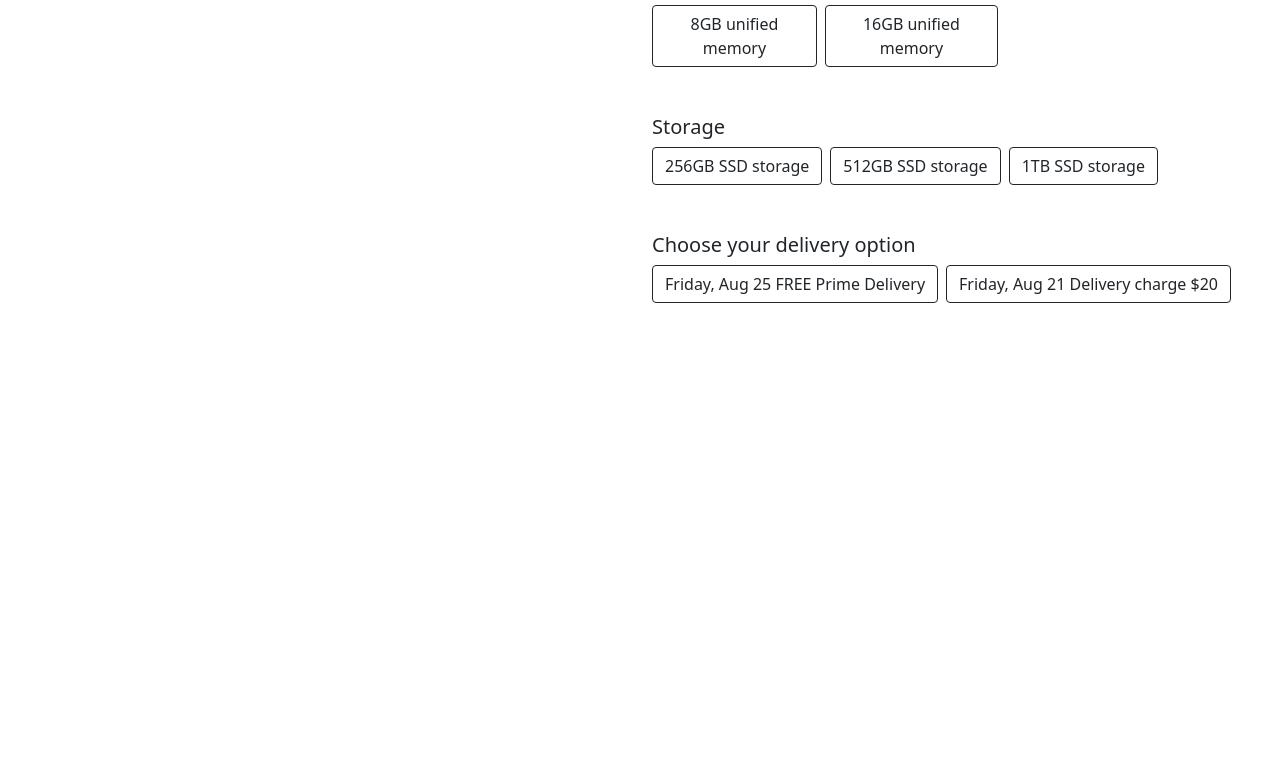
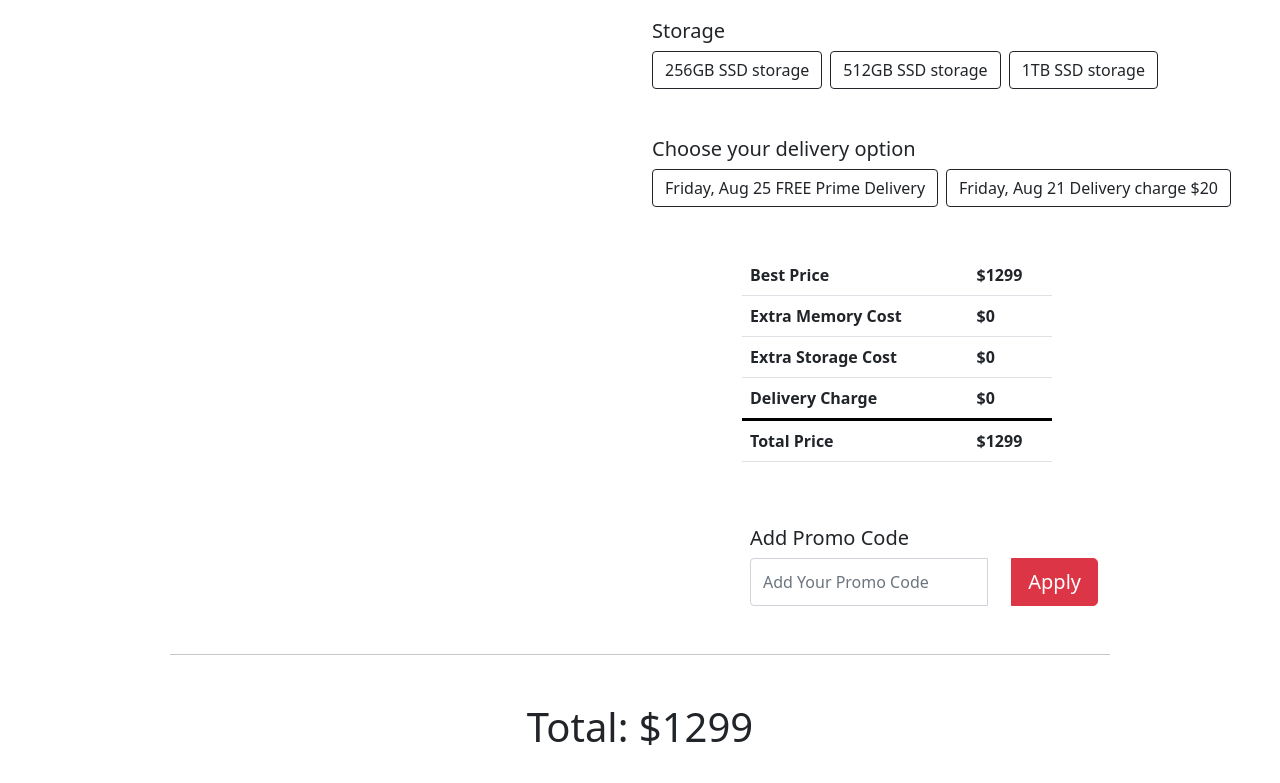
Before and after one commit to bakhtiar-abid/mac-book-pro, a plain HTML site: page index.html in a window 1280 px wide. Shown: the part 487-1270 px from the top of the page. Before the commit the page ends 890 px from the top, so only its background shows below. Drawn offline with nearby package versions, Linux system fonts and the light colour scheme.

Commit message:
Price Detail, Promo Code Detail, & Total Information Added

```diff
--- a/CSS/styles.css
+++ /dev/null
@@ -1,7 +0,0 @@
-/*--------------------------------------------
- Mac Image and details description style
- --------------------------------------------*/
-
-.description {
-   padding: 100px 200px;
-}
--- a/index.html
+++ b/index.html
@@ -13,17 +13,18 @@
          crossorigin="anonymous"
       />
 
-      <link rel="stylesheet" href="CSS/styles.css" />
    </head>
    <body>
       <!-- main section start -->
       <main>
+
          <section class="container">
-            <div class="row description">
-               <div class="col-6">
-                  <img width="350px" src="images/mac.png" alt="" />
+            <div class="row" style="padding: 100px 100px;">
+                <!-- Customize Blue 24-inch iMac with Apple M1 chip Details Field -->
+               <div class="col-lg-6 col-12">
+                  <img class="ms-5" width="350px" src="images/mac.png" alt="" />
                </div>
-               <div class="col-6">
+               <div class="col-lg-6 col-md-12">
                   <div class="">
                      <h1 class="">
                         Customize your Blue 24-inch iMac with Apple M1 chip
@@ -36,6 +37,7 @@
                         English.
                      </p>
                   </div>
+                  <!-- Memory Feild -->
                   <div>
                      <h5>Memory</h5>
                      <div class="d-flex">
@@ -51,6 +53,7 @@
                         </div>
                      </div>
                   </div>
+                  <!-- Storgae Feild -->
                   <div class="my-5">
                      <h5>Storage</h5>
                      <div class="d-flex">
@@ -71,6 +74,7 @@
                         </div>
                      </div>
                   </div>
+                  <!-- Delivery Option Field -->
                   <div>
                      <h5>Choose your delivery option</h5>
                      <div class="d-flex">
@@ -91,9 +95,88 @@
                      </div>
                   </div>
                </div>
+               <!-- Price Inforamtion Field -->
+               <div class=" my-5 ms-3" style="padding-left: 556px;">
+                  <div class="col-10">
+                     <table class="table">
+                        <tbody>
+                           <tr>
+                              <th scope="row">Best Price</th>
+                              <td id="best-price" class="fw-bold">
+                                 $<span>1299</span>
+                              </td>
+                           </tr>
+                           <tr>
+                              <th scope="row">Extra Memory Cost</th>
+                              <td id="extra-memory" class="fw-bold">
+                                 $<span>0</span>
+                              </td>
+                           </tr>
+                           <tr>
+                              <th scope="row">Extra Storage Cost</th>
+                              <td id="extra-storage" class="fw-bold">
+                                 $<span>0</span>
+                              </td>
+                           </tr>
+                           <tr>
+                              <th
+                                 style="border-bottom: 3px solid black"
+                                 ;
+                                 scope="row"
+                              >
+                                 Delivery Charge
+                              </th>
+                              <td
+                                 style="border-bottom: 3px solid black"
+                                 ;
+                                 id="Delivery charge"
+                                 class="fw-bold"
+                              >
+                                 $<span>0</span>
+                              </td>
+                           </tr>
+                           <tr>
+                              <th scope="row">Total Price</th>
+                              <td id="extra-storage" class="fw-bold">
+                                 $<span>1299</span>
+                              </td>
+                           </tr>
+                        </tbody>
+                     </table>
+                  </div>
+                  <!--End of Price Inforamtion Field -->
+               </div>
+               <!-- Promo Code Field -->
+               <div class="promo-details" style="padding-left: 580px">
+                  <h5>Add Promo Code</h5>
+                  <div class="input-group">
+                     <input
+                        type="text"
+                        class="form-control w-50"
+                        id=""
+                        placeholder="Add Your Promo Code"
+                     />
+                     <div class="input-group-append ms-4"></div>
+                        <button type="button" class="btn btn-danger btn-lg ">
+                           Apply
+                        </button>
+                     </div>
+                  </div>
+                  <hr class="my-5">
+                  <!-- Total  Price Feild-->
+                  <div>
+                      <h1 class="text-center" >Total: $<span>1299</span></h1>
+                    </div>
+
+               </div>
+
             </div>
          </section>
+         <!-- Main Section End -->
+
       </main>
+
+
       <!-- JavaScript File -->
       <script src="JS/app.js"></script>
       <!-- Bootstrap Script -->
```
